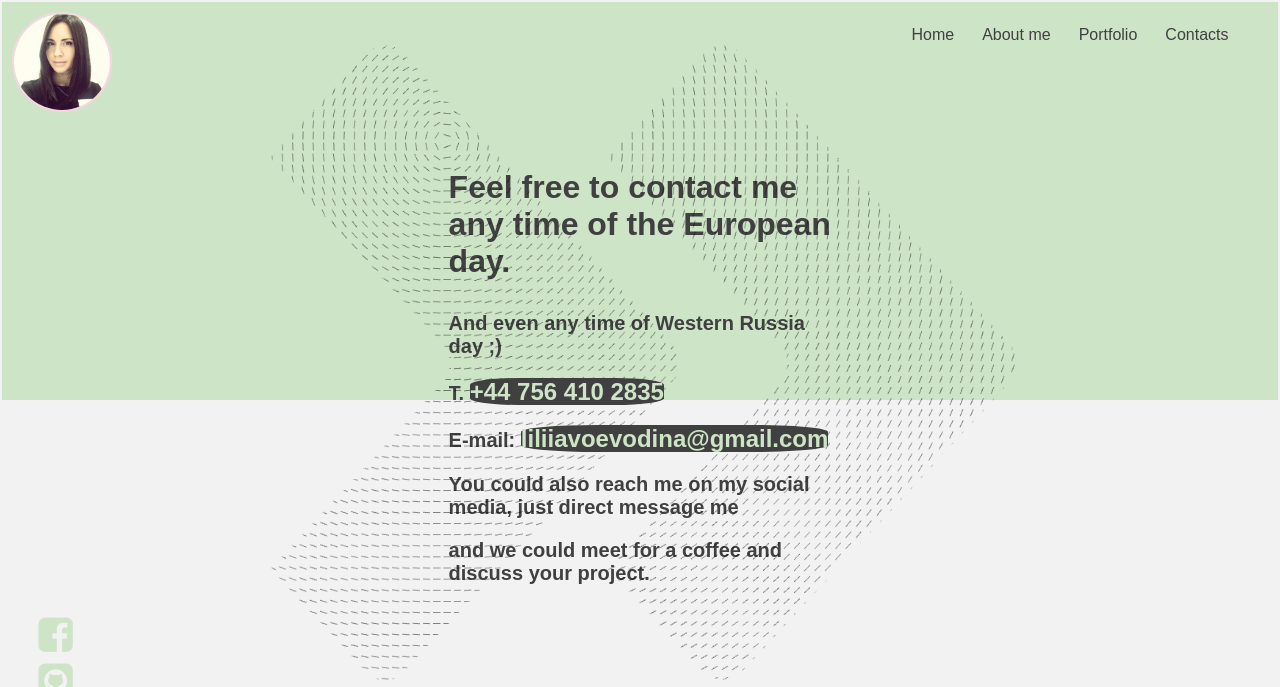
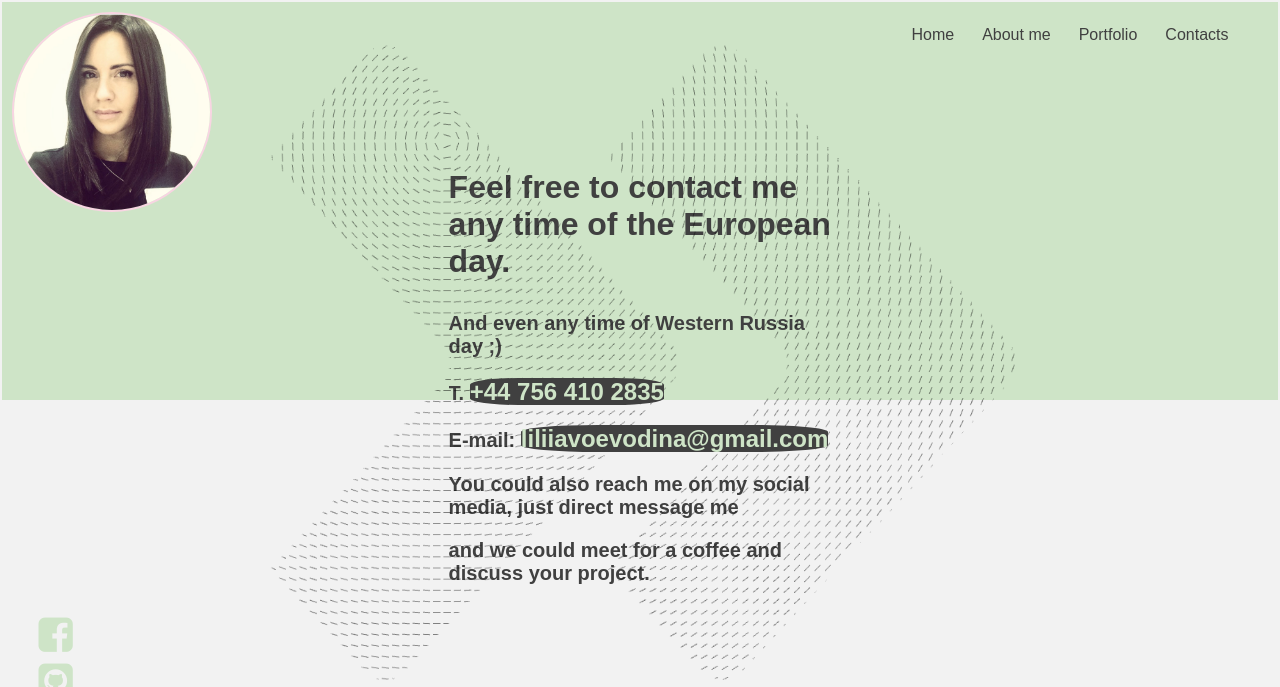
Before and after one commit to Liliya-V/Portfolio, a PHP site: page /contacts.html in a window 1280 px wide, with the pointer over the restyled element. Shown: the top 687 px of the page. Run offline with PHP 8.4, Linux system fonts and the light colour scheme.

Commit message:
add hover status to mypicture,so it gets bigger on hover connected a contacts link to navbar

```diff
--- a/css/stylesheet.css
+++ b/css/stylesheet.css
@@ -37,10 +37,10 @@ nav {
     padding: 0;
 }
 
-/*.mypicture:hover {*/
-/*width: 200px;*/
-/*height: 200px;*/
-/*}*/
+.mypicture:hover {
+width: 200px;
+height: 200px;
+}
 
 nav a {
     text-decoration: none;
```
